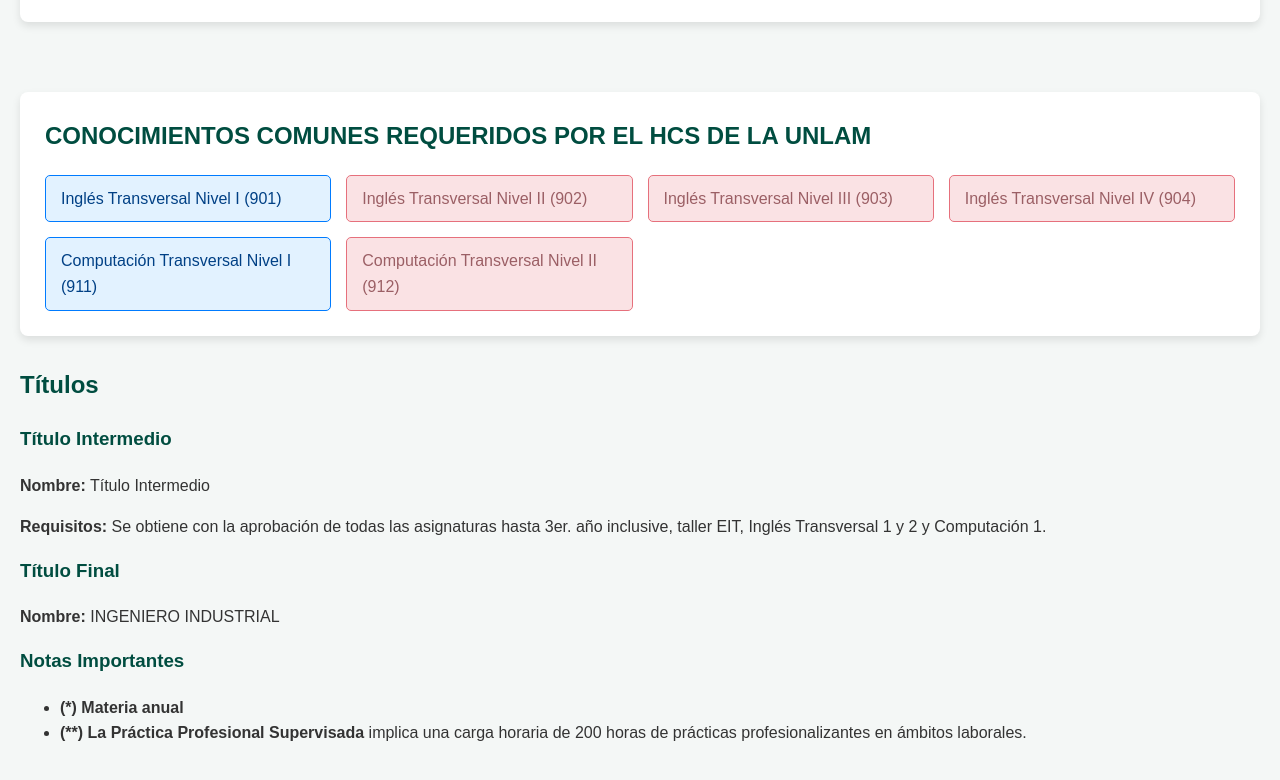
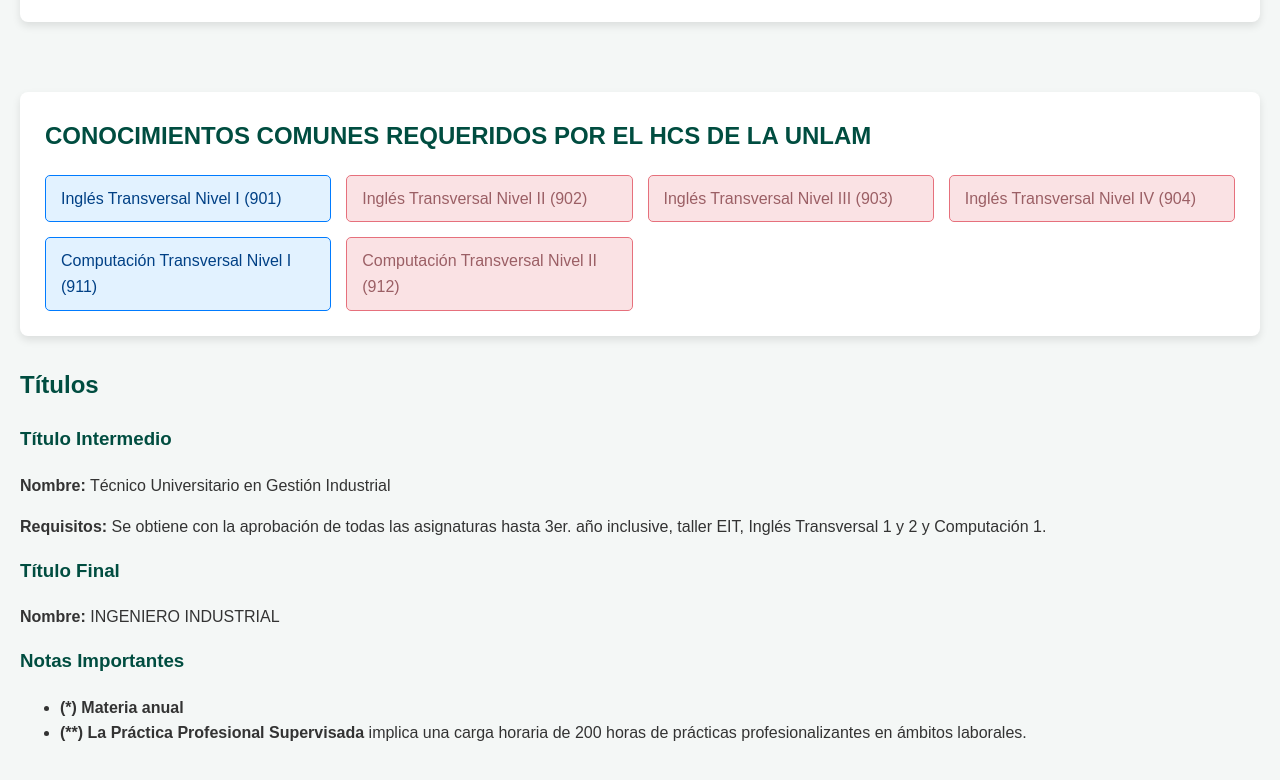
Before and after one commit to agustinaylenhuergo/PLAN-DE-ESTUDIOS, a plain HTML site: page index.html in a window 1280 px wide. Shown: the part 3152-3932 px from the top of the page. Drawn offline with Linux system fonts and the light colour scheme.

Commit message:
Update index.html

```diff
--- a/index.html
+++ b/index.html
@@ -29,7 +29,7 @@
             <h2 class="section-title">Títulos</h2>
             <div class="titulo-box">
                 <h3>Título Intermedio</h3>
-                <p><strong>Nombre:</strong> Título Intermedio</p>
+                <p><strong>Nombre:</strong> Técnico Universitario en Gestión Industrial</p>
                 <p><strong>Requisitos:</strong> Se obtiene con la aprobación de todas las asignaturas hasta 3er. año inclusive, taller EIT, Inglés Transversal 1 y 2 y Computación 1.</p>
             </div>
             <div class="titulo-box">
```
